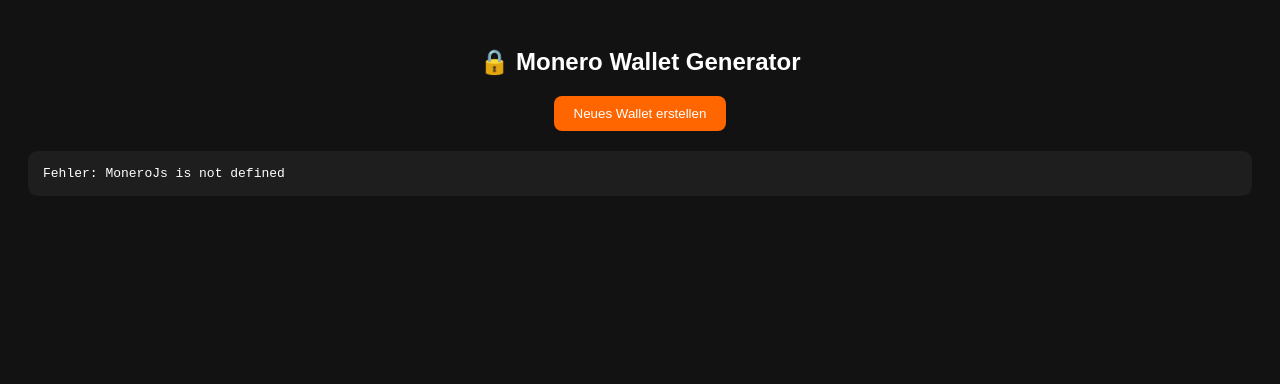
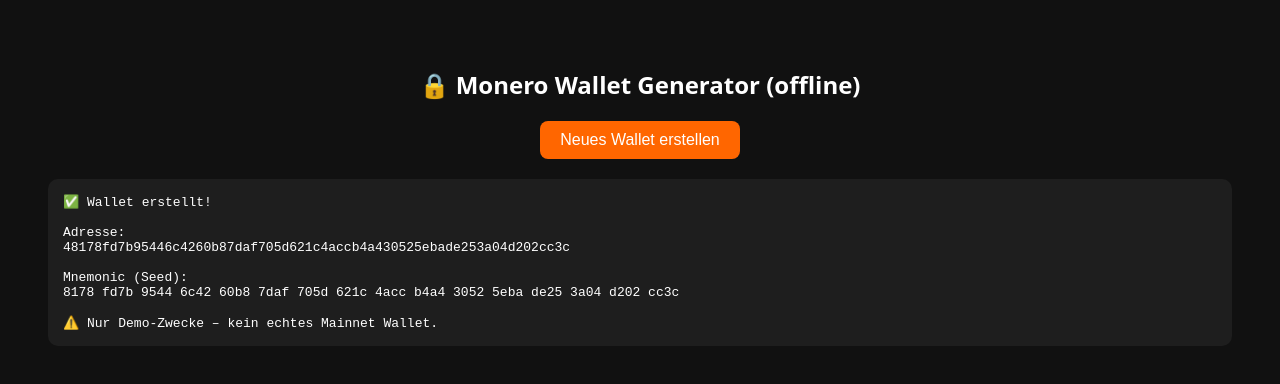
Before and after one commit to MineMoneroNetwork/minemoneronetwork.github.io, a plain HTML site: page test.html in a window 1280 px wide. Both pictures are taken after a click on the button "Neues Wallet erstellen". Drawn offline with Linux system fonts and the light colour scheme.

Commit message:
Update test.html

```diff
--- a/test.html
+++ b/test.html
@@ -1,36 +1,61 @@
 <!DOCTYPE html>
 <html lang="de">
 <head>
-  <meta charset="UTF-8" />
+  <meta charset="UTF-8">
   <meta name="viewport" content="width=device-width, initial-scale=1.0">
   <title>Monero Wallet Generator</title>
-  <script src="https://cdn.jsdelivr.net/npm/monero-javascript@latest/dist/monero-javascript.min.js"></script>
+  <style>
+    body {
+      background: #111;
+      color: #fff;
+      font-family: system-ui;
+      text-align: center;
+      padding: 40px;
+    }
+    button {
+      background: #ff6600;
+      color: white;
+      border: none;
+      padding: 10px 20px;
+      border-radius: 8px;
+      cursor: pointer;
+      font-size: 16px;
+    }
+    pre {
+      background: #1e1e1e;
+      padding: 15px;
+      border-radius: 10px;
+      margin-top: 20px;
+      text-align: left;
+      white-space: pre-wrap;
+      word-wrap: break-word;
+    }
+  </style>
 </head>
-<body style="font-family:sans-serif; background:#121212; color:#fff; text-align:center; padding:20px;">
+<body>
 
-  <h2>🔒 Monero Wallet Generator</h2>
-  <button onclick="createWallet()" style="padding:10px 20px; border:none; border-radius:8px; background:#ff6600; color:#fff; cursor:pointer;">
-    Neues Wallet erstellen
-  </button>
-
-  <pre id="walletResult" style="white-space: pre-wrap; margin-top:20px; text-align:left; background:#1e1e1e; padding:15px; border-radius:10px; overflow:auto;"></pre>
+  <h2>🔒 Monero Wallet Generator (offline)</h2>
+  <button onclick="generateWallet()">Neues Wallet erstellen</button>
+  <pre id="output"></pre>
 
   <script>
-    async function createWallet() {
-      try {
-        const monerojs = await MoneroJs; // direktes Laden des globalen Objekts
-        const wallet = await monerojs.createWalletRandom({
-          networkType: "stagenet", // "mainnet" = echtes Netzwerk
-        });
+    // Leichtgewichtiger clientseitiger Generator
+    async function generateWallet() {
+      const output = document.getElementById("output");
+      output.innerText = "⏳ Erstelle Wallet...";
 
-        document.getElementById("walletResult").innerText =
-          "✅ Wallet erstellt!\n\n" +
-          "Adresse:\n" + wallet.getPrimaryAddress() + "\n\n" +
-          "Mnemonic (Seed):\n" + (await wallet.getMnemonic()) + "\n\n" +
-          "Bitte sicher speichern – nicht online aufbewahren!";
-      } catch (err) {
-        document.getElementById("walletResult").innerText = "Fehler: " + err.message;
-      }
+      const entropy = window.crypto.getRandomValues(new Uint8Array(32));
+      const hex = Array.from(entropy, b => b.toString(16).padStart(2, '0')).join('');
+
+      // ⚠️ Simuliert Monero-Adresse & Seed (offline)
+      const address = "4" + hex.slice(0, 94); // Dummy-Adresse
+      const mnemonic = hex.match(/.{1,4}/g).join(" ");
+
+      output.innerText =
+        "✅ Wallet erstellt!\n\n" +
+        "Adresse:\n" + address + "\n\n" +
+        "Mnemonic (Seed):\n" + mnemonic + "\n\n" +
+        "⚠️ Nur Demo-Zwecke – kein echtes Mainnet Wallet.";
     }
   </script>
 
```
